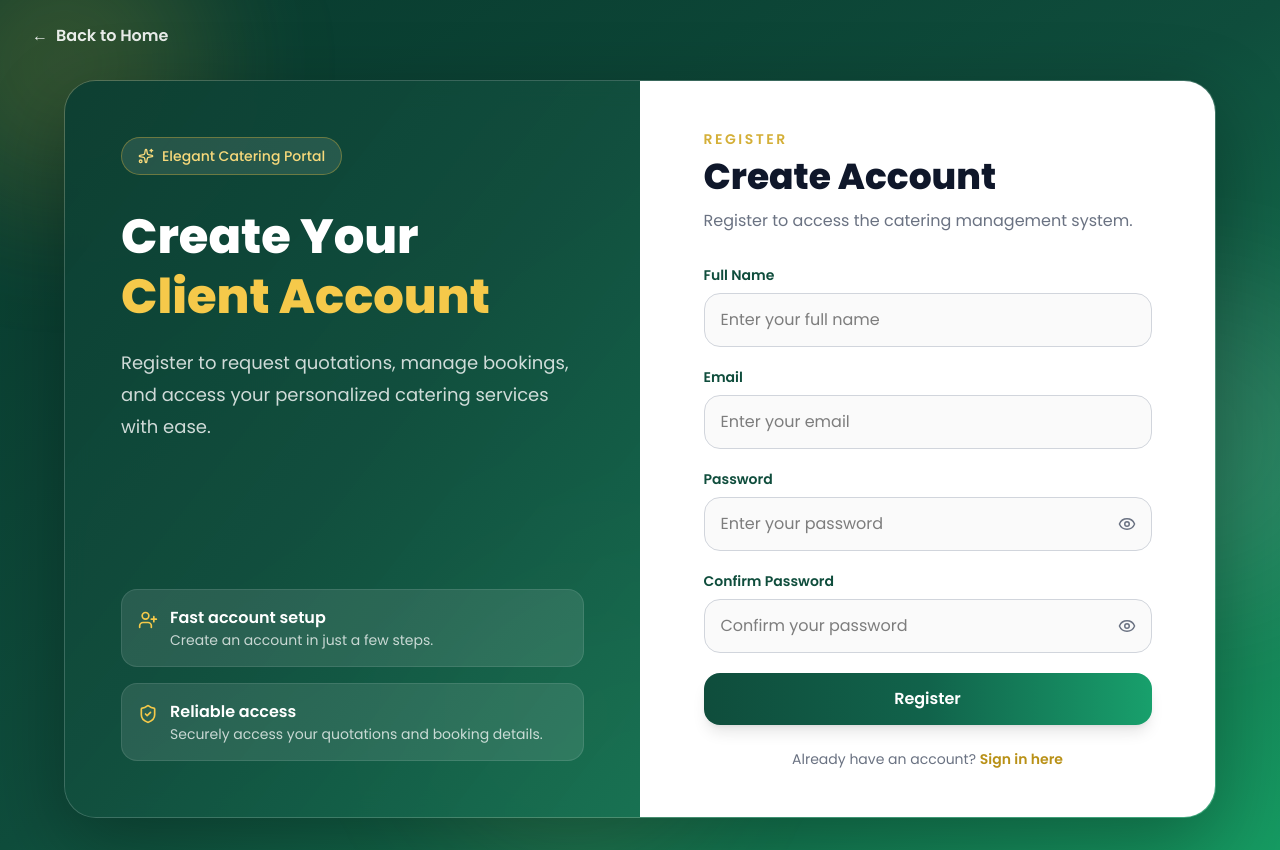
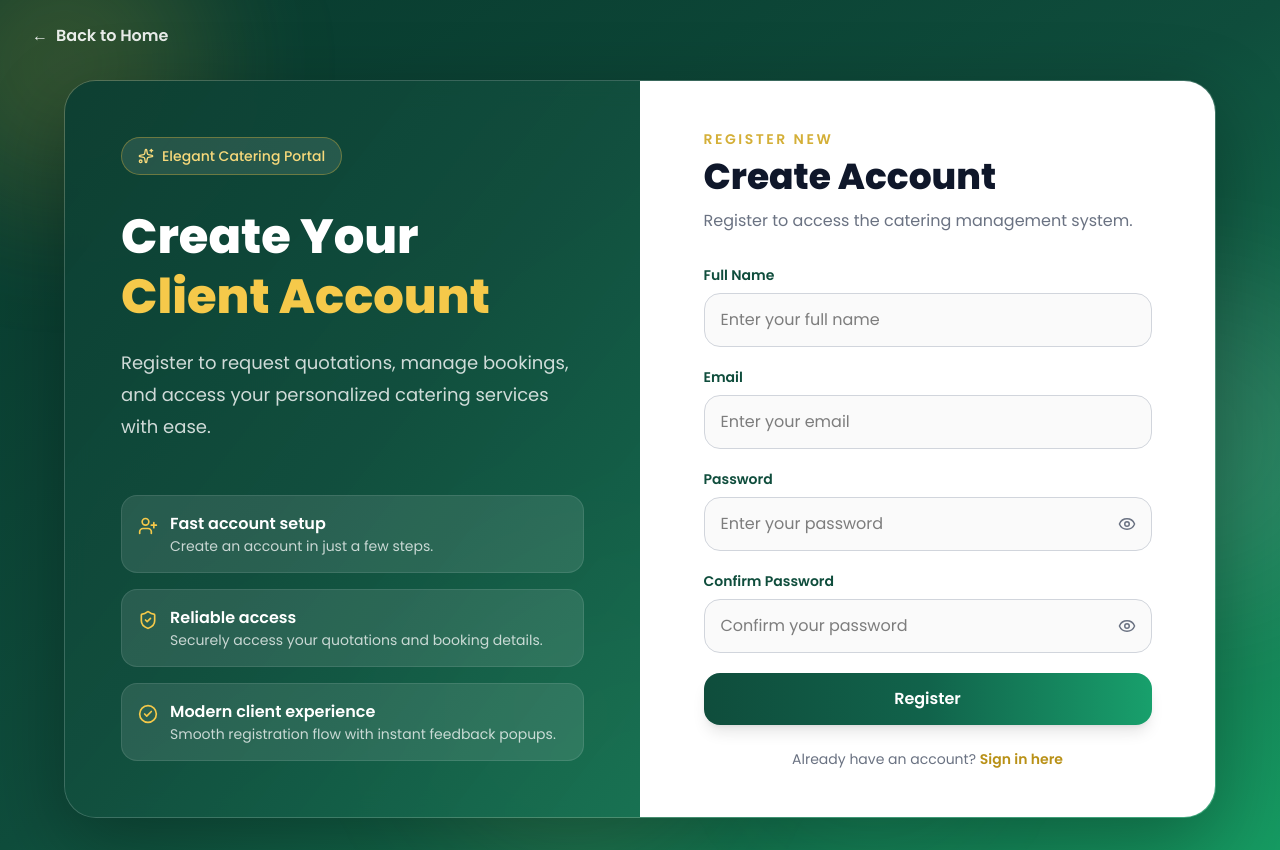
Before and after one commit to LeaKSMT/ebitscatering, a React app in the folder frontend/: page /register in a window 1280 px wide. Built offline with nearby package versions, Linux system fonts and the light colour scheme; the HTML template or start-up script is replaced by a standard one.

Commit message:
Update register page UI

```diff
--- a/frontend/src/pages/ClientRegister.jsx
+++ b/frontend/src/pages/ClientRegister.jsx
@@ -1,6 +1,6 @@
 import { useState } from "react";
 import { Link, useNavigate } from "react-router-dom";
-import { Eye, EyeOff, ShieldCheck, Sparkles, UserPlus } from "lucide-react";
+import { Eye, EyeOff, ShieldCheck, Sparkles, UserPlus, CheckCircle2 } from "lucide-react";
 import Swal from "sweetalert2";
 
 function ClientRegister() {
@@ -28,8 +28,8 @@ function ClientRegister() {
     const showSuccessPopup = () => {
         Swal.fire({
             icon: "success",
-            title: "Account Created!",
-            text: "Your account has been registered successfully.",
+            title: "Account Created Successfully",
+            text: "Your client account is ready. You can now sign in.",
             confirmButtonText: "Go to Login",
             background: "#ffffff",
             color: "#1f2937",
@@ -49,8 +49,8 @@ function ClientRegister() {
     const showExistingPopup = () => {
         Swal.fire({
             icon: "warning",
-            title: "Account Already Exists",
-            text: "This email is already registered. Please use another email or log in instead.",
+            title: "Email Already Registered",
+            text: "This email already has an account. Please log in instead.",
             confirmButtonText: "Go to Login",
             showCancelButton: true,
             cancelButtonText: "Close",
@@ -153,6 +153,7 @@ function ClientRegister() {
                 <div className="absolute -top-20 -left-20 h-72 w-72 rounded-full bg-[#d4af37]/20 blur-3xl" />
                 <div className="absolute top-1/3 -right-20 h-80 w-80 rounded-full bg-white/10 blur-3xl" />
                 <div className="absolute bottom-0 left-1/3 h-72 w-72 rounded-full bg-[#f5d77b]/10 blur-3xl" />
+                <div className="absolute bottom-10 right-1/4 h-44 w-44 rounded-full bg-emerald-300/10 blur-3xl" />
             </div>
 
             <div className="relative z-10 px-4 sm:px-8 pt-6">
@@ -205,6 +206,16 @@ function ClientRegister() {
                                     </p>
                                 </div>
                             </div>
+
+                            <div className="rounded-2xl bg-white/10 border border-white/10 p-4 flex items-start gap-3">
+                                <CheckCircle2 className="mt-1 text-[#f5c94a]" size={20} />
+                                <div>
+                                    <h3 className="font-semibold">Modern client experience</h3>
+                                    <p className="text-sm text-white/75">
+                                        Smooth registration flow with instant feedback popups.
+                                    </p>
+                                </div>
+                            </div>
                         </div>
                     </div>
 
@@ -212,11 +223,13 @@ function ClientRegister() {
                         <div className="mx-auto w-full max-w-md">
                             <div className="text-center lg:text-left mb-8">
                                 <p className="text-sm font-semibold tracking-[0.18em] text-[#d4af37] uppercase">
-                                    Register
+                                    Register New
                                 </p>
+
                                 <h2 className="mt-2 text-4xl font-extrabold text-[#0f172a]">
                                     Create Account
                                 </h2>
+
                                 <p className="mt-3 text-gray-500">
                                     Register to access the catering management system.
                                 </p>
```
